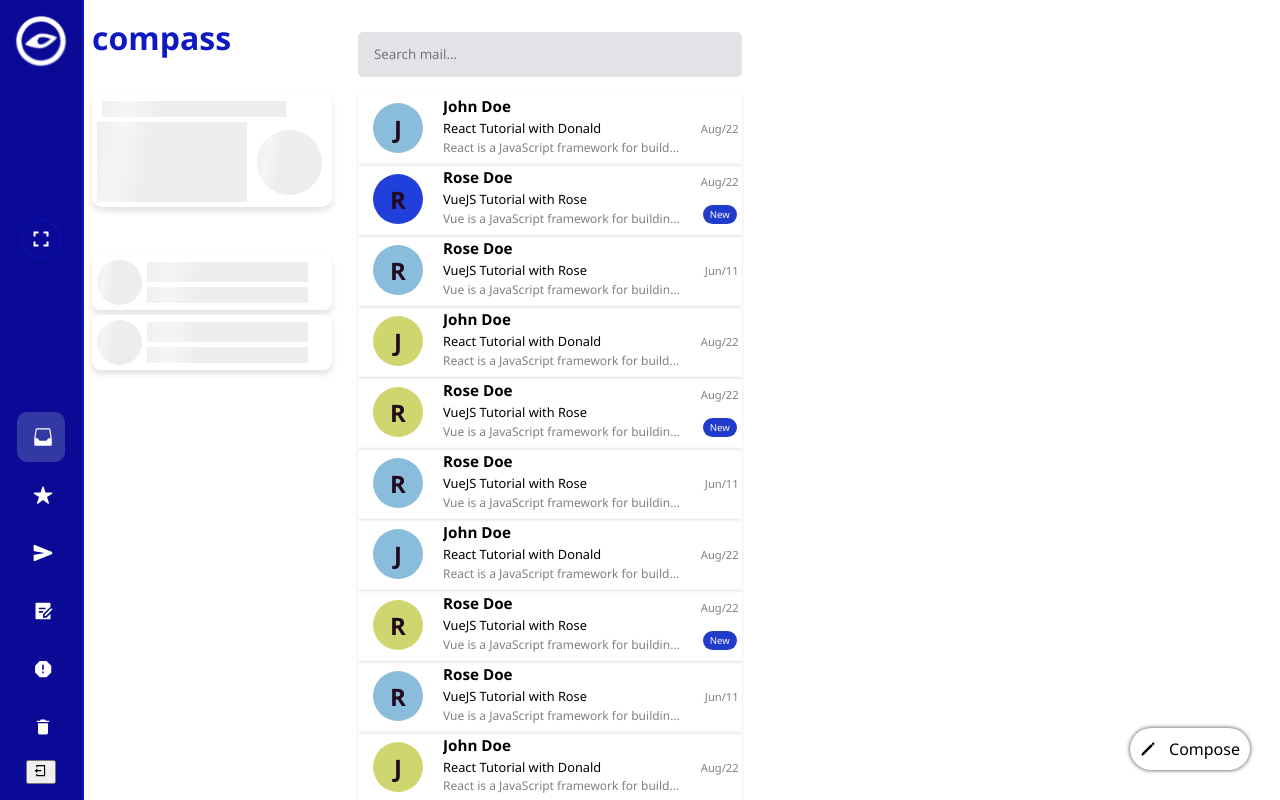
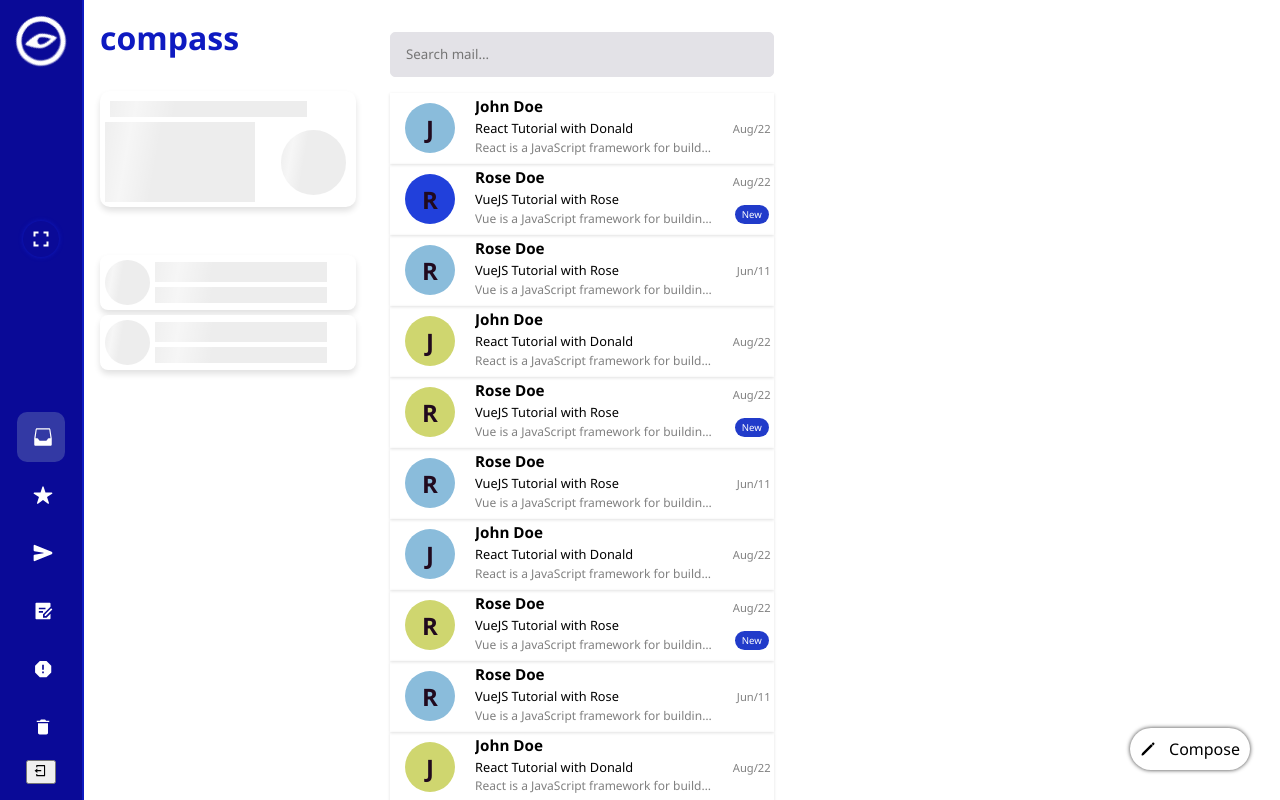
Before and after one commit to Xyzeebit/compass-mail-app, a React (Create React App) app in the folder client/: page /inbox in a window 1280 px wide. Built offline with nearby package versions, Linux system fonts and the light colour scheme.

Commit message:
customizing composer component

```diff
--- a/client/src/styles/compose.css
+++ b/client/src/styles/compose.css
@@ -6,12 +6,14 @@
     overflow: hidden;
     padding: 5px;
     transition: top 1s, width 1s;
+    background-color: #fff;
+    border-radius: 10px;
 }
 .expand-composer {
     right: 20px;
     bottom: 20px;
     top: 20px;
-    width: 400px;
+    width: 20rem;
     padding: 20px;
     box-shadow: 0px 0px 4px #000000c5;
 }
@@ -156,10 +158,12 @@
     border-radius: 30px;
     float: right;
     cursor: pointer;
+    transition: all 300ms;
 }
 .compose-button span {
     font-weight: 500;
 }
 .compose-button:hover {
-    color: gray;
+    color: #fff;
+    background-color: var(--primary);
 }
--- a/client/src/styles/layout.css
+++ b/client/src/styles/layout.css
@@ -114,8 +114,8 @@
 }
 
 .contacts {
-    padding: 1rem .5rem 1.5rem .5rem;
-    width: 16rem;
+    padding: 1rem 1rem 1.5rem 1rem;
+    width: 18rem;
    /* background-color: #fff; */
     overflow-y: auto;
     height: 100%;
```
